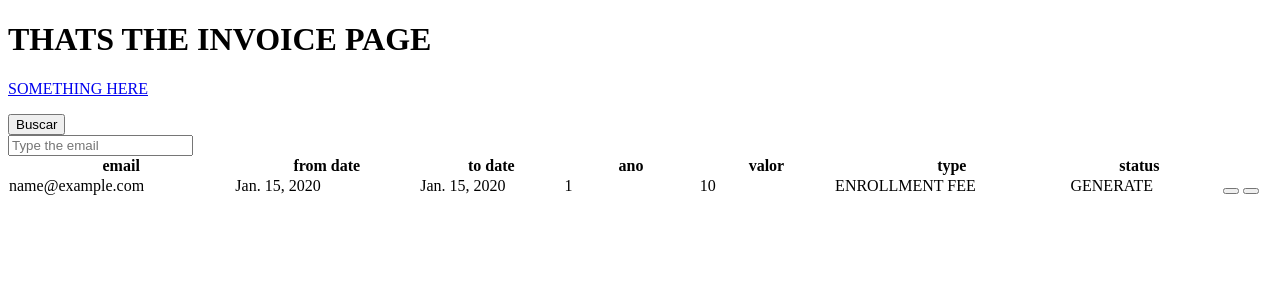
After one commit to ferreirajackson/ccfit-live, a Django app: page /invoices/ in a window 1280 px wide. The commit adds this page. Shown: the top 300 px of the page. Run offline with Django 3.2, Linux system fonts and the light colour scheme; a user stored in the database is signed in; tables that the repository leaves empty hold one stand-in row (values such as "Sample post"); some libraries are stand-ins or nearby versions.

Commit message:
monday_corrections

```diff
--- a/ccfit_app/admin.py
+++ b/ccfit_app/admin.py
@@ -1,5 +1,5 @@
 from django.contrib import admin
-from ccfit_app.models import UserProfileInfo, Workout, Jump, Yoga, Pilates, Spin, MaxSession
+from ccfit_app.models import UserProfileInfo, Workout, Jump, Yoga, Pilates, Spin, MaxSession, Invoice
 from django.contrib import admin
 from django.contrib.auth.admin import UserAdmin as DjangoUserAdmin
 from django.utils.translation import ugettext_lazy as _
@@ -29,6 +29,7 @@ class UserAdmin(DjangoUserAdmin):
 
 
 admin.site.register(UserProfileInfo)
+admin.site.register(Invoice)
 admin.site.register(Workout)
 admin.site.register(Pilates)
 admin.site.register(Spin)
--- a/ccfit_app/forms.py
+++ b/ccfit_app/forms.py
@@ -42,7 +42,7 @@ class ProfilePageForm(forms.ModelForm):
 
     class Meta:
         model = UserProfileInfo
-        fields = ('nickname', 'gender', 'birth_date', 'address1', 'address2', 'county', 'country', 'prefix', 'phone')
+        fields = ('nickname', 'gender', 'birth_date', 'address1', 'address2', 'county', 'country', 'prefix', 'phone', 'membership')
 
 
 class EditProfileForm(UserChangeForm):
--- a/ccfit_app/models.py
+++ b/ccfit_app/models.py
@@ -75,6 +75,11 @@ class UserProfileInfo(models.Model):
     ('ALL CLASSES','ALL CLASSES'),
     )
 
+    TYPE_MEMBERSHIP = (
+    ('WORKOUT ONLY','WORKOUT ONLY'),
+    ('ALL CLASSES','ALL CLASSES'),
+    )
+
     user = models.OneToOneField(User, null=True, on_delete=models.CASCADE)
     email = models.EmailField(max_length=80,null=True)
     nickname = models.CharField(max_length=50,null=True)
@@ -89,6 +94,7 @@ class UserProfileInfo(models.Model):
     prefix = models.CharField(max_length=4,null=True)
     phone = models.CharField(max_length=10,null=True)
     registration_completed = models.BooleanField(default=False)
+    membership = models.CharField(max_length=15, choices = TYPE_MEMBERSHIP, null=True)
 
 
 
@@ -111,6 +117,30 @@ class MaxSession(models.Model):
     def __str__(self):
         return self.description
 
+
+class Invoice(models.Model):
+
+    TYPE = (
+    ('ENROLLMENT FEE','ENROLLMENT FEE'),
+    ('MONTHLY PAYMENT','MONTHLY PAYMENT'),
+    )
+
+    STATUS = (
+    ('GENERATE','GENERATE'),
+    ('REQUESTED','REQUESTED'),
+    ('PAID','PAID'),
+    )
+
+    email = models.EmailField(max_length=80,null=True)
+    from_date = models.DateField(null=True)
+    to_date = models.DateField(null=True)
+    ano = models.IntegerField(null=True)
+    valor = models.IntegerField(null=True)
+    type = models.CharField(max_length=30, choices = TYPE, null=True)
+    status = models.CharField(max_length=15, choices = STATUS, null=True)
+
+    def __str__(self):
+        return str(self.email)
 
 class Workout(models.Model):
     date = models.DateField(null=True)
--- a/ccfit_app/templates/ccfit_app/edit_profile_page.html
+++ b/ccfit_app/templates/ccfit_app/edit_profile_page.html
@@ -20,6 +20,7 @@
         <p>{{form.country.label}}: {% render_field form.country %}</p>
         <p>{{form.prefix.label}}: {% render_field form.prefix %}</p>
         <p>{{form.phone.label}}: {% render_field form.phone %}</p>
+        <p>{{form.membership.label}}: {% render_field form.membership %}</p>
         <button type="submit" class="font-weight-bold btn btn-warning btn-block">EDIT IT</button>
     </form>
 </div>
--- a/ccfit_app/templates/ccfit_app/index.html
+++ b/ccfit_app/templates/ccfit_app/index.html
@@ -33,6 +33,7 @@
     <p><a href="{% url 'ccfit_app:check_classes' %}">CHECK_CLASSES</a></p>
     {% else  %}
     <p><a href="{% url 'ccfit_app:check_classes' %}">CHECK_CLASSES</a></p>
+    <p><a href="{% url 'ccfit_app:invoices' %}">GENERATE INVOICE</a></p>
     <p>ADMINISTRATOR</p>
     {% endif %}
 {% endblock %}
--- /dev/null
+++ b/ccfit_app/templates/ccfit_app/invoices.html
@@ -0,0 +1,54 @@
+<!DOCTYPE html>
+{% extends 'ccfit_app/base.html' %}
+{% block body_block %}
+<h1>THATS THE INVOICE PAGE</h1>
+<a href="{% url 'ccfit_app:index' %}">SOMETHING HERE</a>
+<p></p>
+
+<form method="GET">
+  <div class="input-group-prepend">
+    <button class="btn btn-outline-secondary" type="submit" id="button-addon1">Buscar</button>
+  </div>
+  <input type="text" placeholder="Type the email" name="search" id="search">
+  <div class="table-responsive">
+    <table class="table table-hover border rounded shadow-sm bg-white" id="dataTable" width="100%" cellspacing="0">
+      <thead>
+        <tr class="bg-primary text-white">
+          <th style="min-width:20px">email</th>
+          <th style="min-width:110px">from date</th>
+          <th style="min-width:80px">to date</th>
+          <th style="min-width:80px">ano</th>
+          <th style="min-width:80px">valor</th>
+          <th style="min-width:80px">type</th>
+          <th style="min-width:80px">status</th>
+
+        </tr>
+      </thead>
+      <tbody>
+        {% for invoice in invoices %}
+        <tr>
+          <td>{{ invoice.email }}</td>
+          <td>{{ invoice.from_date }}</td>
+          <td>{{ invoice.to_date }}</td>
+          <td>{{ invoice.ano }}</td>
+          <td>{{ invoice.valor }}</td>
+          <td>{{ invoice.type }}</td>
+          <td>{{ invoice.status }}</td>
+          <td>
+          <div align="center">
+              <button type="button" class="update btn btn-warning btn-circle btn-sm shadow-sm"  title="Editar informações do cliente">
+                <span class="fa fa-edit"></span>
+              </button>
+              <button type="button" class="update btn btn-warning btn-circle btn-sm shadow-sm"  title="Editar informações do cliente">
+                <span class="fa fa-edit"></span>
+              </button>
+          </div>
+        </td>
+        </tr>
+        {% endfor %}
+      </tbody>
+    </table>
+  </div>
+</form>
+
+{% endblock %}
--- a/ccfit_app/urls.py
+++ b/ccfit_app/urls.py
@@ -44,5 +44,6 @@ urlpatterns = [
     url(r'pdf_download/', views.DownloadPDF.as_view(), name="pdf_download"),
     url(r'payment/', views.Payment, name="payment"),
     url(r'payment_request/', views.Payment_request, name="payment_request"),
+    url(r'invoices/', views.InvoiceListView.as_view(), name="invoices"),
 
 ]
--- a/ccfit_app/views.py
+++ b/ccfit_app/views.py
@@ -1,6 +1,6 @@
 from django.shortcuts import render, redirect, get_object_or_404, redirect
 from django.http import HttpResponse
-from .models import Workout, UserProfileInfo, Pilates, Yoga, Spin, Jump, User, MaxSession
+from .models import Workout, UserProfileInfo, Pilates, Yoga, Spin, Jump, User, MaxSession, Invoice
 from django.contrib.auth.decorators import login_required
 from . import forms
 from django.views import generic
@@ -50,6 +50,14 @@ def Payment_request(request):
 
 def Payment(request):
     return render(request, 'ccfit_app/payment.html')
+
+
+class InvoiceListView(LoginRequiredMixin, ListView):
+	print('TESTING')
+	template_name = "ccfit_app/invoices.html"
+	model = Invoice
+	context_object_name = "invoices"
+
 
 
 def render_to_pdf(template_src, context_dict={}):
@@ -1160,6 +1168,12 @@ class EditProfilePageView(LoginRequiredMixin, generic.UpdateView):
 
     def get(self, request, pk):
         print(pk, 've se imprime pkkkkkkkkkkkkkk')
+        #currentYear = int(datetime.now().year)
+        #print(currentYear)
+        #print(type(currentYear))
+        #date = today_date = datetime.today().strftime('%Y-%m-%d')
+        #print(date)
+        #print(type(date))
         obj = get_object_or_404(UserProfileInfo, pk = pk)
         form = ProfilePageForm(instance = obj)
         return render(request, 'ccfit_app/edit_profile_page.html', {
@@ -1175,6 +1189,16 @@ class EditProfilePageView(LoginRequiredMixin, generic.UpdateView):
             print('got here')
             profile = form.save(commit=False)
             profile.registration_completed = True
+            today_date = datetime.today().strftime('%Y-%m-%d')
+            today_date_object = datetime.strptime(today_date, '%Y-%m-%d').date()
+            currentYear = int(datetime.now().year)
+            p = Invoice(email=profile.email,
+            			 from_date=today_date_object,
+            			 ano=currentYear,
+            			 valor=30,
+            			 type="ENROLLMENT FEE",
+            			 status="GENERATE")
+            p.save(force_insert=True)
             profile.save()
             return HttpResponseRedirect(reverse_lazy('ccfit:index'))
         else:
@@ -1257,7 +1281,6 @@ def index(request):
     return render(request, 'ccfit_app/index.html', mydict)
 
 
-
 class UsersListView(LoginRequiredMixin, ListView):
     print('TESTING')
     template_name = "ccfit_app/allUsers.html"
```
Also changed, not shown: ccfit_app/migrations/0002_invoice.py (added), ccfit_app/migrations/0003_userprofileinfo_membership.py (added).
